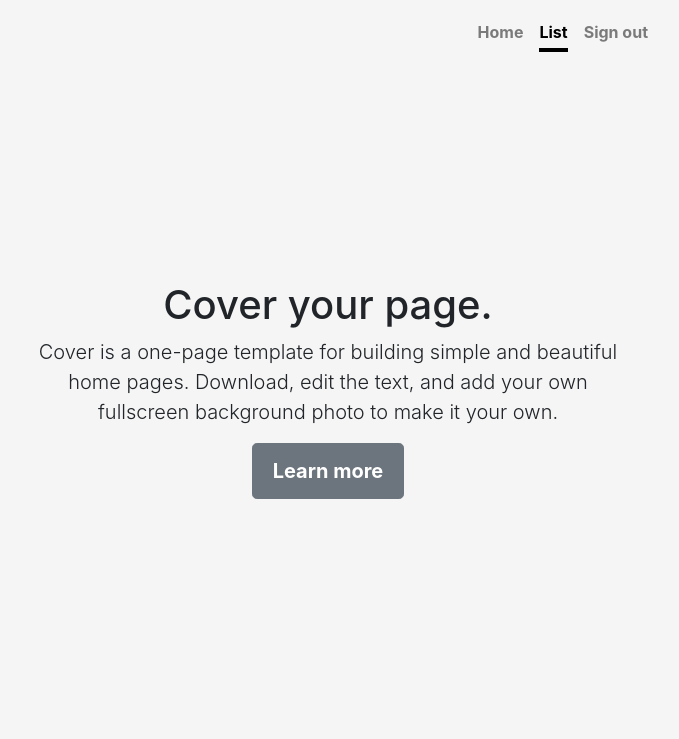
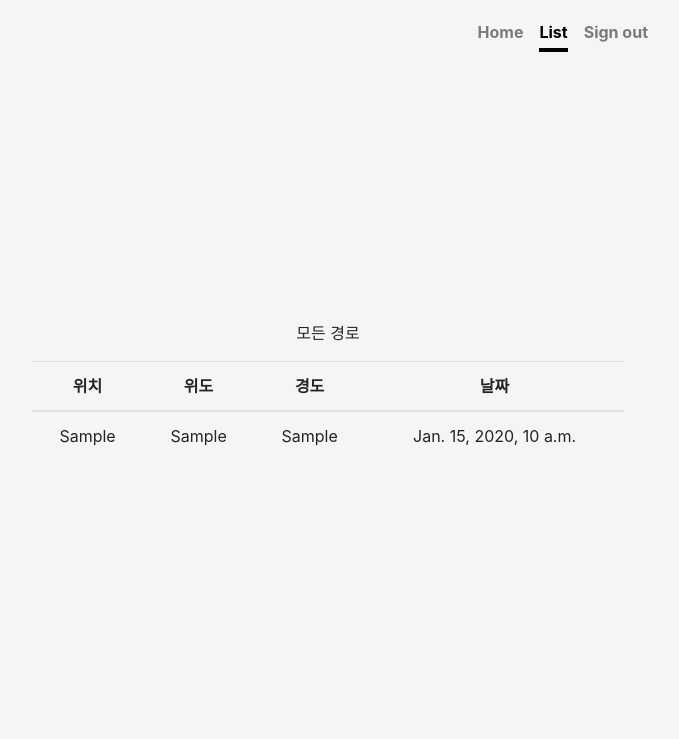
Before and after one commit to integerJI/covid-19-report, a Django app: template app/templates/list.html in a window 1280 px wide. Shown: the top 739 px of the page, without its empty margins (312-991 px from the left). Run offline with Django 3.2, Linux system fonts and the light colour scheme; the template is opened without the code that fills it: most values are stand-ins (such as "Sample title", 1, 10 or a date in 2020); some libraries are stand-ins or nearby versions.

Commit message:
filter를 위한 filter_date 추가, list 추가

```diff
--- a/app/models.py
+++ b/app/models.py
@@ -7,6 +7,7 @@ class Report(models.Model):
     input_user = models.ForeignKey(User, on_delete = models.CASCADE)
     input_report = models.CharField(max_length=200, null = True, default='비어있음' )
     input_date = models.IntegerField(default=0, null=True, blank=True)
+    filter_date = models.IntegerField(default=0, null=True, blank=True)
     input_lat = models.DecimalField(max_digits=9, decimal_places=6, null = True)
     input_lon = models.DecimalField(max_digits=9, decimal_places=6, null = True)
 
--- a/app/templates/list.html
+++ b/app/templates/list.html
@@ -48,12 +48,27 @@
       </div>
     </header>
     <main role="main" class="inner cover">
-      <h1 class="cover-heading">Cover your page.</h1>
-      <p class="lead">Cover is a one-page template for building simple and beautiful home pages. Download, edit the
-        text, and add your own fullscreen background photo to make it your own.</p>
-      <p class="lead">
-        <a href="#" class="btn btn-lg btn-secondary">Learn more</a>
-      </p>
+      <p>모든 경로</p>
+      <table class="table">
+        <thead>
+          <tr>
+            <th scope="col">위치</th>
+            <th scope="col">위도</th>
+            <th scope="col">경도</th>
+            <th scope="col">날짜</th>
+          </tr>
+        </thead>
+        <tbody>
+          {% for report in report.all %}
+          <tr>
+            <td>{{ report.input_report }}</td>
+            <td>{{ report.input_lat }}</td>
+            <td>{{ report.input_lon }}</td>
+            <td>{{ report.input_date }}</td>
+          </tr>
+          {% endfor %}
+        </tbody>
+      </table>
     </main>
     <footer class="mastfoot mt-auto">
       <div class="inner">
```
Also changed, not shown: app/views.py (+5 -4 lines), app/migrations/0008_report_filter_date.py (added), db.sqlite3.
